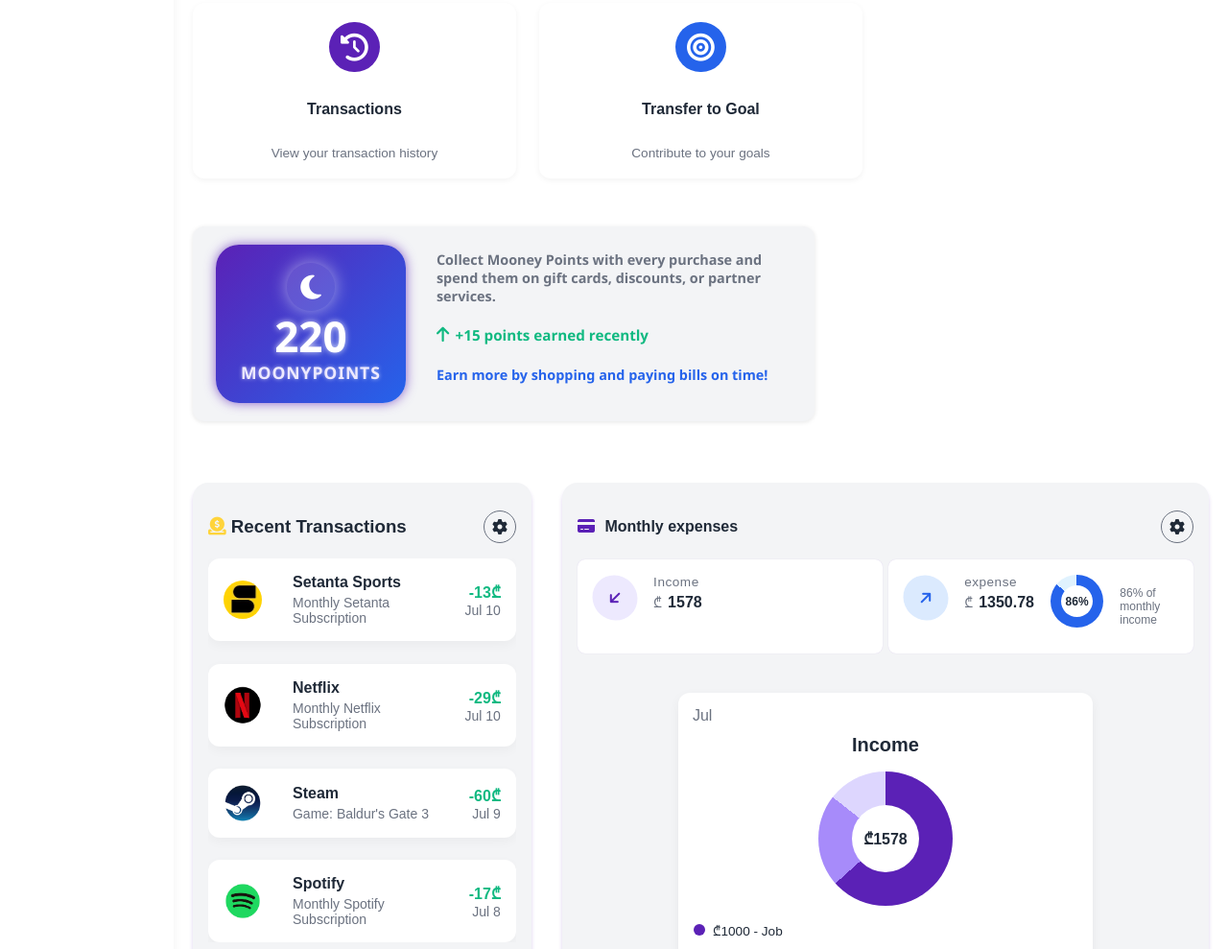
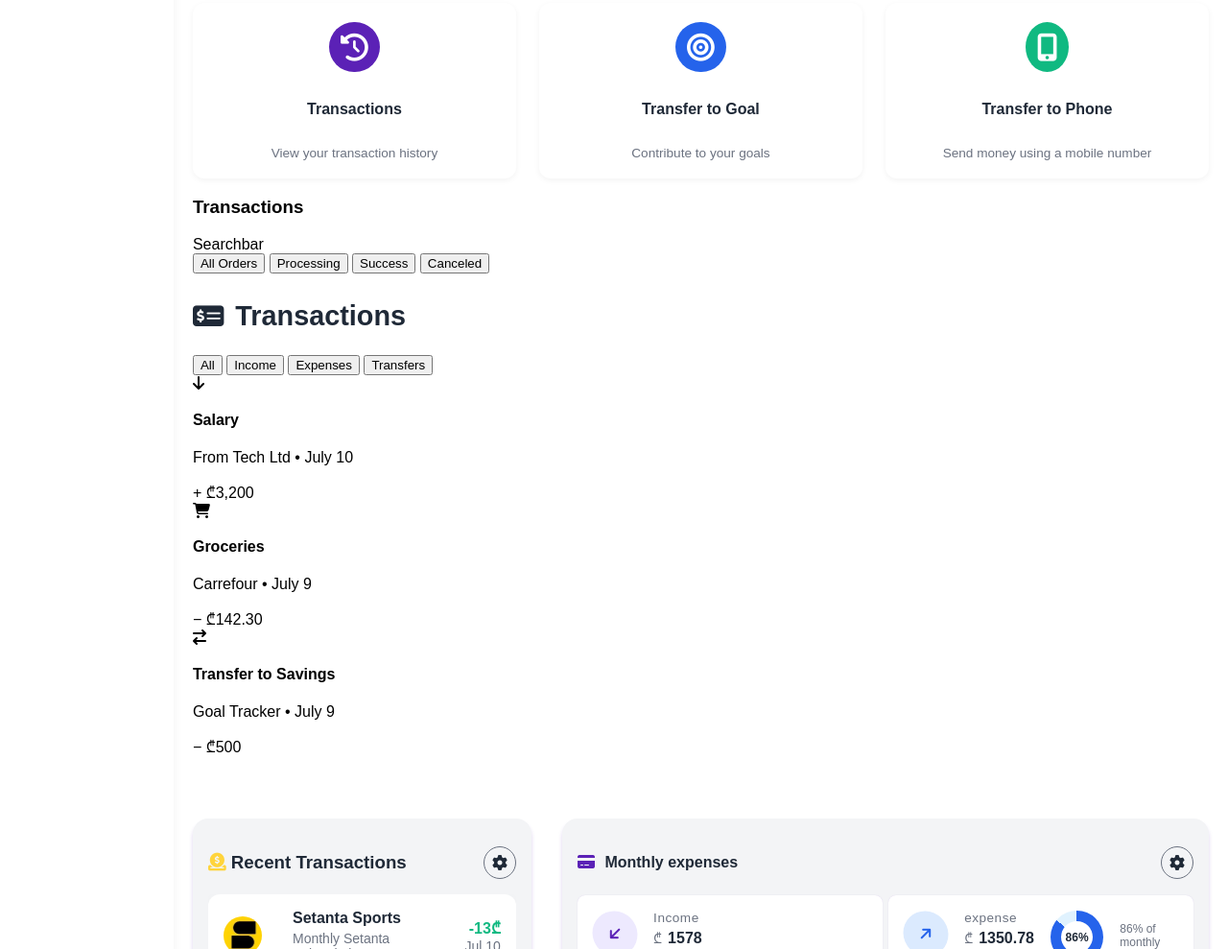
Before and after one commit to KlasniMisho123/TBC-Academy-Task-1, a plain HTML site: page transactions.html in a window 1280 px wide. Shown: the part 673-1662 px from the top of the page at 96% size. Drawn offline with Linux system fonts and the light colour scheme.

Commit message:
light theme commit

```diff
--- a/transactions.html
+++ b/transactions.html
@@ -124,7 +124,6 @@
                 </div> -->
             </div>
            <section class="main-actions-grid">
-
                 <div class="main-actions-item action-violet">
                     <div class="main-actions-content">
                     <i class="fa-solid fa-wallet action-icon"></i>
@@ -189,23 +188,85 @@
                     </div>
                 </div>
 
+                <div class="main-actions-item action-green">
+                    <div class="main-actions-content">
+                        <i class="fa-solid fa-mobile-screen-button action-icon"></i>
+                        <h4 class="action-title">Transfer to Phone</h4>
+                        <p class="action-desc">Send money using a mobile number</p>
+                    </div>
+                </div>
+
             </section>
 
 
-            <div class="moony-horizontal-card ">
-                <div class="moonypoints slide-right-animaiton">
-                    <div class="moon-icon">
-                    <i class="fa-solid fa-moon"></i>
+            <section>
+                <!-- Transactions Title -->
+                 <div>
+                    <h3>Transactions</h3>
+                    <div>Searchbar</div>
                  </div>
-                    <div class="points-number">220</div>
-                    <div class="points-label">MoonyPoints</div>
+                <div>
+                    <button>All Orders</button>
+                    <button>Processing</button>
+                    <button>Success</button>
+                    <button>Canceled</button>
                 </div>
-                <div class="moony-info slide-left-animaiton">
-                    <p class="moony-description">Collect Mooney Points with every purchase and spend them on gift cards, discounts, or partner services.</p>
-                    <p class="moony-recent"><i class="fa-solid fa-arrow-up"></i> +15 points earned recently</p>
-                    <p class="moony-cta">Earn more by shopping and paying bills on time!</p>
+            </section>
+
+            <section class="transactions-section">
+                <h3 class="section-title">
+                    <i class="fa-solid fa-money-check-dollar transaction-icon"></i>
+                    Transactions
+                </h3>
+
+                <!-- Filters -->
+                <div class="transaction-filters">
+                    <button class="filter-button active">All</button>
+                    <button class="filter-button">Income</button>
+                    <button class="filter-button">Expenses</button>
+                    <button class="filter-button">Transfers</button>
                 </div>
+
+                <!-- Transaction List -->
+                <div class="transaction-list">
+                    <!-- Transaction Item -->
+                    <div class="transaction-item">
+                    <div class="transaction-icon-wrapper income">
+                        <i class="fa-solid fa-arrow-down"></i>
                     </div>
+                    <div class="transaction-info">
+                        <h4>Salary</h4>
+                        <p>From Tech Ltd • July 10</p>
+                    </div>
+                    <div class="transaction-amount income">+ ₾3,200</div>
+                    </div>
+
+                    <div class="transaction-item">
+                    <div class="transaction-icon-wrapper expense">
+                        <i class="fa-solid fa-cart-shopping"></i>
+                    </div>
+                    <div class="transaction-info">
+                        <h4>Groceries</h4>
+                        <p>Carrefour • July 9</p>
+                    </div>
+                    <div class="transaction-amount expense">− ₾142.30</div>
+                    </div>
+
+                    <div class="transaction-item">
+                    <div class="transaction-icon-wrapper transfer">
+                        <i class="fa-solid fa-arrow-right-arrow-left"></i>
+                    </div>
+                    <div class="transaction-info">
+                        <h4>Transfer to Savings</h4>
+                        <p>Goal Tracker • July 9</p>
+                    </div>
+                    <div class="transaction-amount transfer">− ₾500</div>
+                    </div>
+
+                    <!-- Add more transaction items -->
+                </div>
+                </section>
+
 
 
             <div class="expenses-content" id="expenses-content" >
```
Lines whose indentation alone changed are shown as unchanged.
